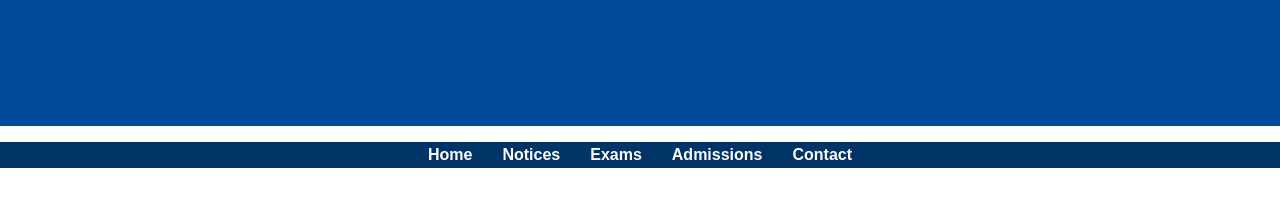
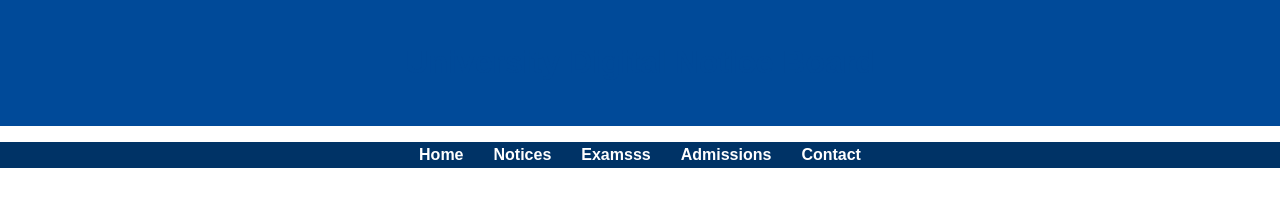
Before and after one commit to muradlodhi/uni-notice-board, a website built with Parcel: page src/index.html in a window 1280 px wide. Shown: the top 201 px of the page. Built offline with nearby package versions, Linux system fonts and the light colour scheme.

```diff
--- a/src/index.html
+++ b/src/index.html
@@ -13,12 +13,13 @@
     <ul>
       <li><a href="index.html">Home</a></li>
       <li><a href="notices.html">Notices</a></li>
-      <li><a href="exams.html">Exams</a></li>
+      <li><a href="exams.html">Examsss</a></li>
       <li><a href="admissions.html">Admissions</a></li>
       <li><a href="contact.html">Contact</a></li>
     </ul>
   </nav>
   <main>
+
     <section>
       <h2>Welcome</h2>
       <p>Stay updated with the latest academic announcements, exam schedules, and admission notices.</p>
```
